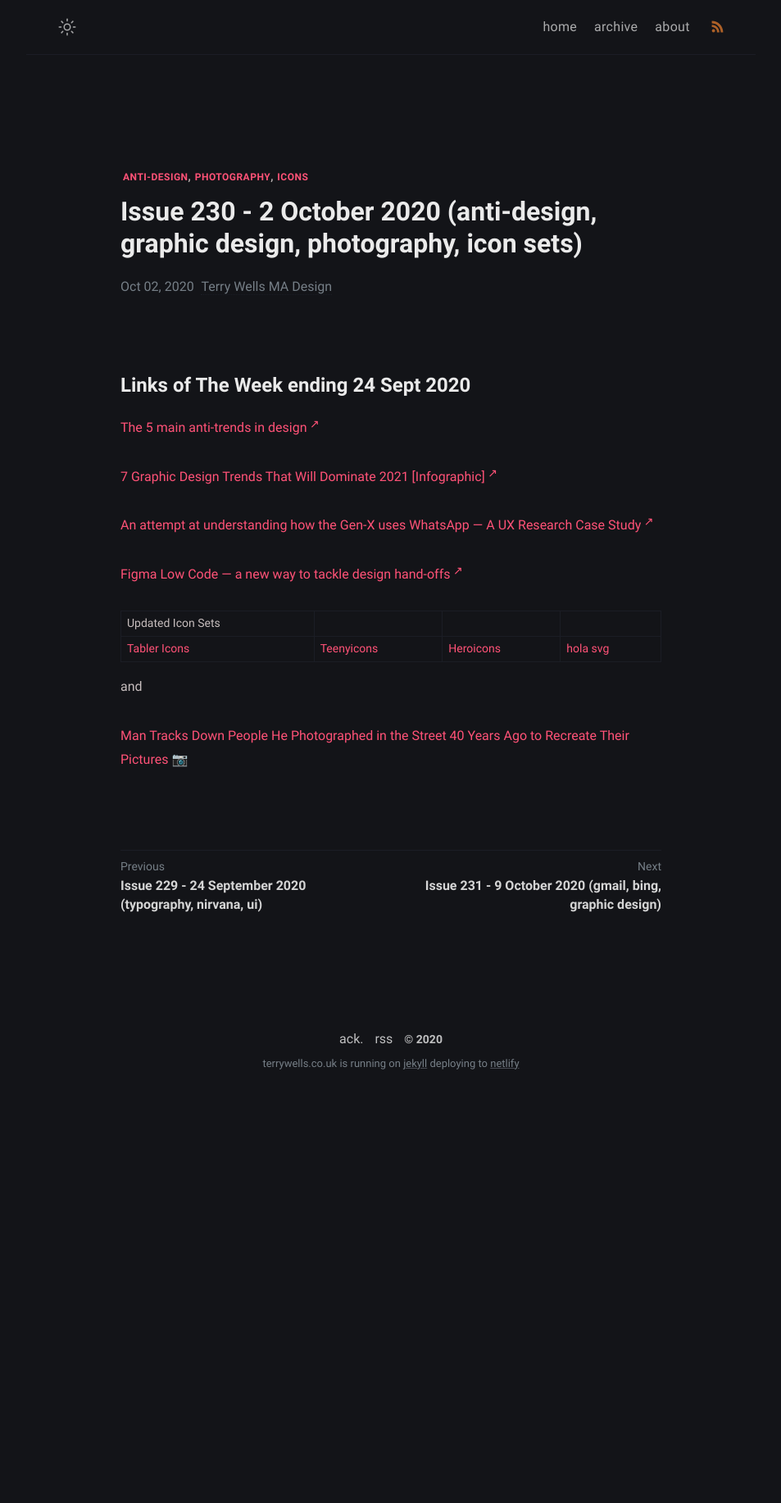
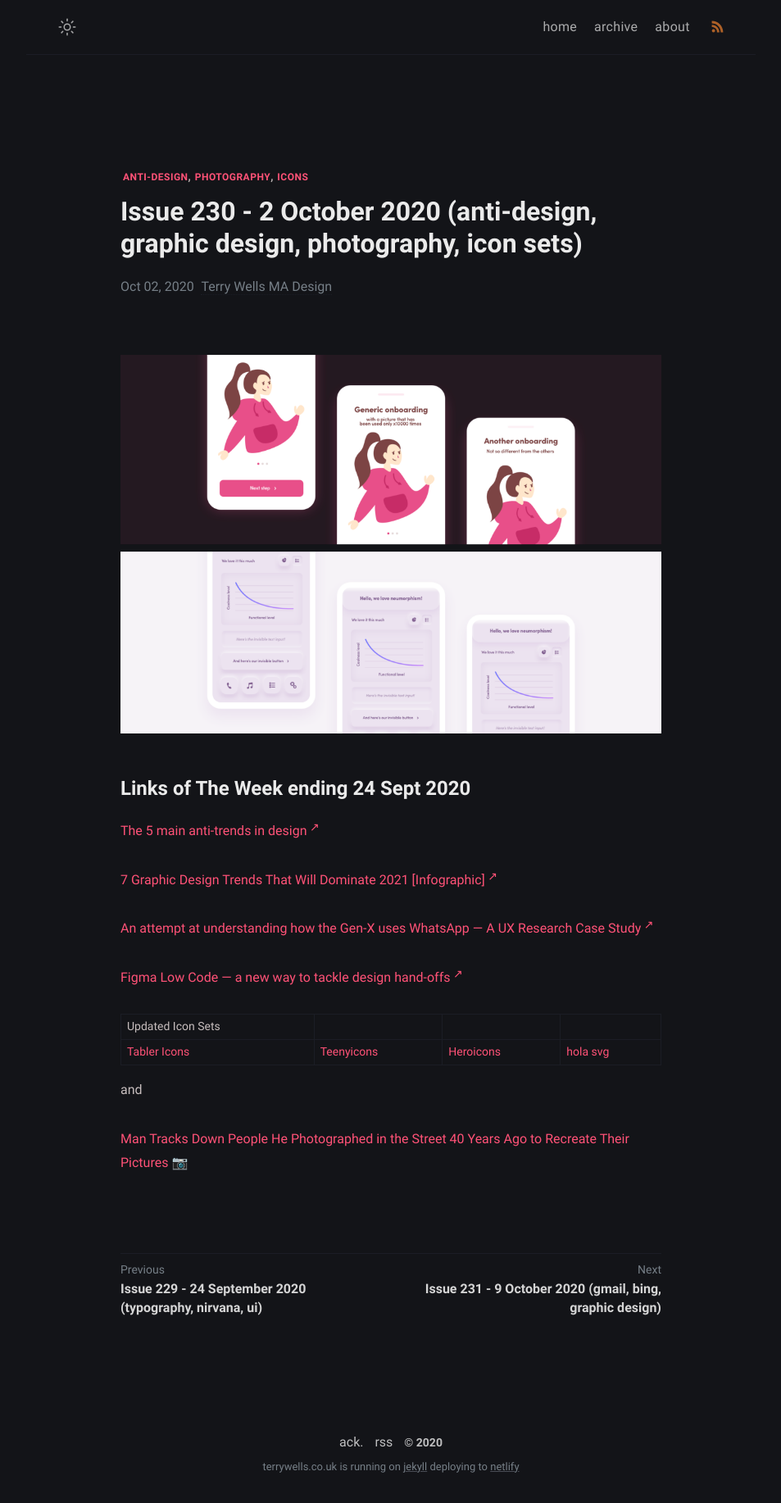
Before and after one commit to wristtattoo/jekyll-klise, a Jekyll site: the page built from _posts/2020-11-03-issue-230-2-october-2020-anti-design-graphic-design-photography-icon-sets.md, in a window 1280 px wide. Shown: the whole page at 82% size, without its empty margins (163-1116 px from the left). Built offline with Jekyll 4.4.1, drawn with Linux system fonts in a browser that asks for light colours; a script that is not in the unit is left out; before the commit the page ends 1342 px from its top, so only the background shows below that.

Commit message:
Update Links of The Week “2020-11-03-issue-230-2-october-2020-anti-design-graphic-design-photography-icon-sets”

```diff
--- a/_posts/2020-11-03-issue-230-2-october-2020-anti-design-graphic-design-photography-icon-sets.md
+++ b/_posts/2020-11-03-issue-230-2-october-2020-anti-design-graphic-design-photography-icon-sets.md
@@ -5,11 +5,13 @@ title: Issue 230 - 2 October 2020 (anti-design, graphic design, photography,
 tags: anti-design photography icons
 date: 2020-10-02T18:37:18.766Z
 ---
+![The 5 main anti-trends in design](/assets/uploads/issue-230.png "The 5 main anti-trends in design")
+
 # Links of The Week ending 24 Sept 2020
 
 <a href="https://uxdesign.cc/the-5-main-anti-trends-in-design-e5629c1b217d" title="The 5 main anti-trends in design" alt="The 5 main anti-trends in design" target="_blank">The 5 main anti-trends in design</a>
 
-<a href="https://venngage.com/blog/graphic-design-trends/" title="7 Graphic Design Trends That Will Dominate 2021 [Infographic]" alt="7 Graphic Design Trends That Will Dominate 2021 [Infographic]" target="_blank">7 Graphic Design Trends That Will Dominate 2021 [Infographic]</a>
+<a href="https://venngage.com/blog/graphic-design-trends/" title="7 Graphic Design Trends That Will Dominate 2021 [Infographic]" alt="7 Graphic Design Trends That Will Dominate 2021 [Infographic]" target="_blank">7 Graphic Design Trends That Will Dominate 2021 \[Infographic]</a>
 
 <a href="https://uxplanet.org/an-attempt-at-understanding-how-the-gen-x-uses-whatsapp-a-ux-research-case-study-f13e3961ba3b" title="An attempt at understanding how the Gen-X uses WhatsApp — A UX Research Case Study" alt="An attempt at understanding how the Gen-X uses WhatsApp — A UX Research Case Study" target="_blank">An attempt at understanding how the Gen-X uses WhatsApp — A UX Research Case Study</a>
 
```
Also changed, not shown: assets/uploads/issue-230.png (added).
